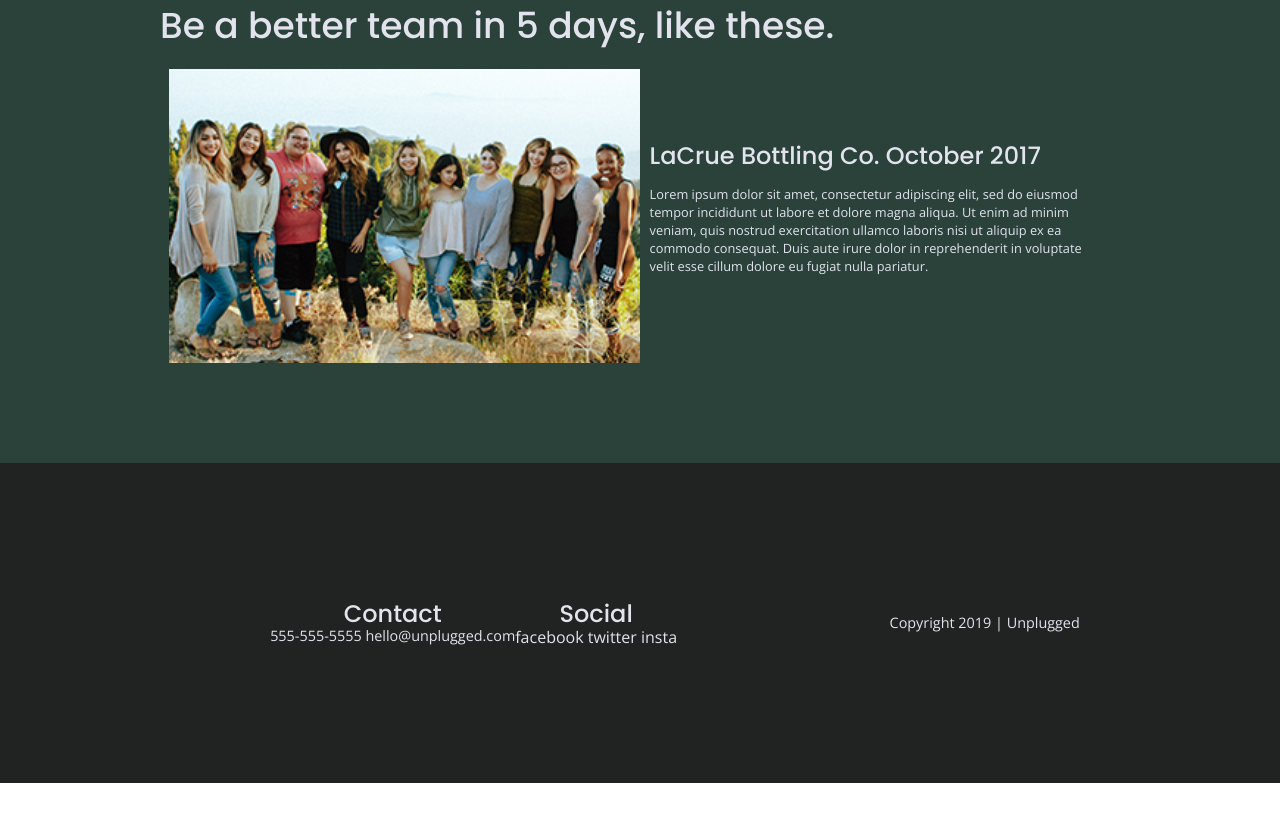
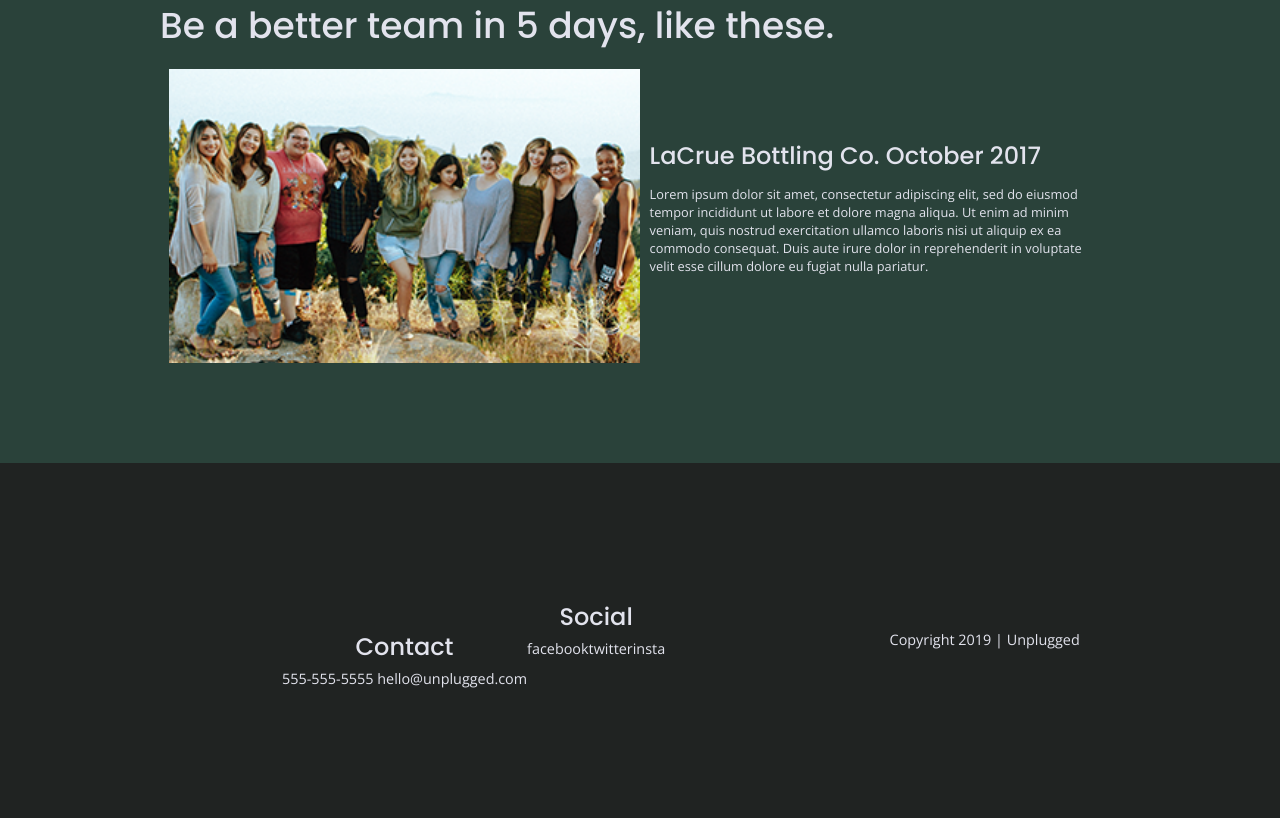
Before and after one commit to stef-pix/unplugged-retreat, a website built with Parcel: page index.html in a window 1280 px wide. Shown: the part 1729-2547 px from the top of the page. Before the commit the page ends 2512 px from the top, so only its background shows below. Built offline with nearby package versions, Linux system fonts and the light colour scheme.

Commit message:
fixed footer formatting

```diff
--- a/css/main.css
+++ b/css/main.css
@@ -216,34 +216,43 @@ nav li {
 }
 
  nav ul a {
-  margin: 0 20px;
-      font-size: 1.1em;
+  margin: 0 25px;
+    font-size: 1.1em;
    font-weight: bold;
 text-transform: uppercase;
  }
 
-footer {
-  height: 320px;
-}
+
 
 footer .content-wrapper {
   width: 55%;
-  margin: 50px 0;
+}
 
+.footer-content {
+  margin: 30px 0;
+}
+footer .contact {
+margin:30px 0;
+
+}
+
+footer .social-icons {
+  display: flex;
+  justify-content: center;
+  align-items: center;
+}
+
+footer .social p{
+  display: flex;
+  justify-content: center;
+  align-items: center;
 }
 
 footer h4{
   text-align: center;
-}
-footer a {
+  margin: 10px 0;
 }
 
-
-footer .contact,
-footer .social {
-margin:30px 0;
-
-}
 
  /* -------------------- HOMEPAGE -------------------- */
 
--- a/index.html
+++ b/index.html
@@ -190,15 +190,15 @@
 
         <div class="social-icons">
 
-          <a href="https://www.facebook.com" target="_blank">facebook</a>
+          <p><a href="https://www.facebook.com" target="_blank">facebook</a></p>
 
-          <a href="https://www.twitter.com" target="_blank">twitter</a>
+          <p><a href="https://www.twitter.com" target="_blank">twitter</a></p>
 
-          <a href="https://www.instagram.com/" target="_blank">insta</a>
+          <p><a href="https://www.instagram.com/" target="_blank">insta</a></p>
 
         </div>
+      </div>
 
-      </div>
     </div> <!-- footer content ends -->
   </div> <!--footer content-wrapper ends-->
 
```
Also changed, not shown: about/index.html (+1 -1 lines), faq/index.html (+1 -1 lines).
